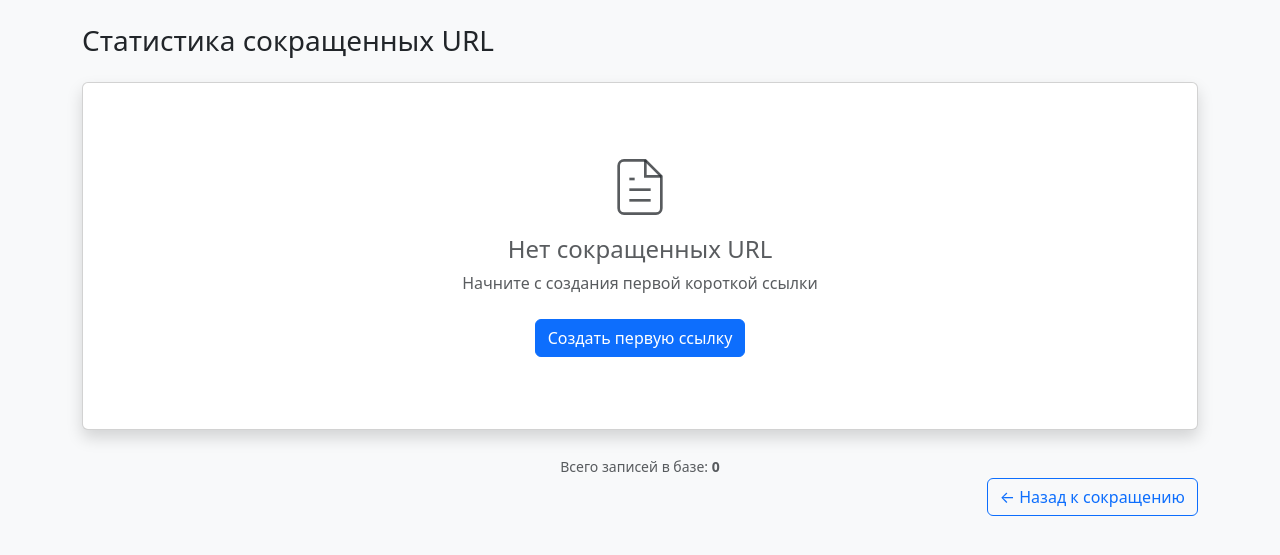
After one commit to IvanPrudey/url_shortener, a Flask app: template templates/status.html in a window 1280 px wide. The commit adds this page. Shown: the top 555 px of the page. Run offline with Flask 3, Linux system fonts and the light colour scheme; the template is opened without the code that fills it, so the values that code supplies are empty.

Commit message:
add_query_constants

```diff
--- a/app.py
+++ b/app.py
@@ -8,7 +8,14 @@ import random
 import string
 import sqlite3
 
-from constants_query import CREATE_INDEX_QUERY, CREATE_QUERY
+from constants_query import (
+    CREATE_INDEX_QUERY,
+    CREATE_QUERY,
+    INSERT_URL_QUERY,
+    SELECT_EXISTING_URL_QUERY,
+    SELECT_REDIRECT_QUERY,
+    SELECT_STATUS_QUERY
+)
 
 
 app = Flask(__name__)
@@ -58,7 +65,7 @@ def shorten_url():
 
     try:
         existing_url = connect.execute(
-            'SELECT short_code FROM urls WHERE original_url = ?',
+            SELECT_EXISTING_URL_QUERY,
             (original_url,)
         ).fetchone()
 
@@ -73,7 +80,7 @@ def shorten_url():
 
         short_code = generate_short_code()
         connect.execute(
-            'INSERT INTO urls (original_url, short_code) VALUES (?, ?)',
+            INSERT_URL_QUERY,
             (original_url, short_code)
         )
         connect.commit()
@@ -85,7 +92,7 @@ def shorten_url():
         short_code = generate_short_code()
         try:
             connect.execute(
-                'INSERT INTO urls (original_url, short_code) VALUES (?, ?)',
+                INSERT_URL_QUERY,
                 (original_url, short_code)
             )
             connect.commit()
@@ -97,7 +104,7 @@ def shorten_url():
                 short_code = generate_short_code()
                 try:
                     connect.execute(
-                        'INSERT INTO urls (original_url, short_code) VALUES (?, ?)',
+                        INSERT_URL_QUERY,
                         (original_url, short_code)
                     )
                     connect.commit()
@@ -118,7 +125,7 @@ def shorten_url():
 def redirect_to_url(short_code):
     connect = get_db_connection()
     url_data = connect.execute(
-        'SELECT original_url FROM urls WHERE short_code = ?', (short_code,)
+        SELECT_REDIRECT_QUERY, (short_code,)
     ).fetchone()
     connect.close()
 
@@ -129,6 +136,14 @@ def redirect_to_url(short_code):
         return redirect('/')
 
 
+@app.route('/status')
+def get_status():
+    connect = get_db_connection()
+    urls = connect.execute(SELECT_STATUS_QUERY).fetchall()
+    connect.close()
+    return render_template('status.html', urls=urls)
+
+
 if __name__ == '__main__':
     init_db(CREATE_QUERY, CREATE_INDEX_QUERY)
     app.run(debug=True)
--- a/constants_query.py
+++ b/constants_query.py
@@ -6,5 +6,8 @@ CREATE_QUERY = '''
                 created_at TIMESTAMP DEFAULT CURRENT_TIMESTAMP
             )
         '''
-
 CREATE_INDEX_QUERY = 'CREATE INDEX IF NOT EXISTS idx_original_url ON urls(original_url)'
+SELECT_STATUS_QUERY = 'SELECT original_url, short_code, created_at FROM urls ORDER BY created_at DESC LIMIT 100'
+INSERT_URL_QUERY = 'INSERT INTO urls (original_url, short_code) VALUES (?, ?)'
+SELECT_EXISTING_URL_QUERY = 'SELECT short_code FROM urls WHERE original_url = ?'
+SELECT_REDIRECT_QUERY = 'SELECT original_url FROM urls WHERE short_code = ?'
--- a/templates/index.html
+++ b/templates/index.html
@@ -4,7 +4,6 @@
     <meta charset="UTF-8">
     <meta name="viewport" content="width=device-width, initial-scale=1.0">
     <title>Сократитель url-адресов</title>
-
     <link href="https://cdn.jsdelivr.net/npm/bootstrap@5.3.0/dist/css/bootstrap.min.css" rel="stylesheet">
 </head>
 <body class="bg-light">
@@ -31,6 +30,9 @@
                             <button type="submit" class="btn btn-primary btn-lg w-100">
                                 Сократить
                             </button>
+                            <a href="/status" class="btn btn-outline-secondary btn-sm">
+                            📊 Статистика
+                            </a>
                         </form>
                     </div>
                 </div>
--- /dev/null
+++ b/templates/status.html
@@ -0,0 +1,105 @@
+<!DOCTYPE html>
+<html>
+<head>
+    <meta charset="UTF-8">
+    <meta name="viewport" content="width=device-width, initial-scale=1.0">
+    <title>Статистика - Сократитель URL</title>
+    <link href="https://cdn.jsdelivr.net/npm/bootstrap@5.3.0/dist/css/bootstrap.min.css" rel="stylesheet">
+    <style>
+        .url-cell {
+            max-width: 400px;
+            overflow: hidden;
+            text-overflow: ellipsis;
+            white-space: nowrap;
+        }
+        .table-hover tbody tr:hover {
+            background-color: rgba(0, 123, 255, 0.075);
+        }
+    </style>
+</head>
+<body class="bg-light">
+    <div class="container mt-4">
+        <div class="row mb-4">
+            <div class="col">
+                <div class="d-flex justify-content-between align-items-center">
+                    <h1 class="h3 mb-0">Статистика сокращенных URL</h1>
+                </div>
+            </div>
+        </div>
+        <div class="row justify-content-center">
+            <div class="col-12">
+                <div class="card shadow">
+                    <div class="card-body p-4">
+                        {% if urls %}
+                            <div class="alert alert-info mb-4">
+                                <i class="bi bi-info-circle"></i>
+                                Всего сокращенных URL: <strong>{{ urls|length }}</strong>
+                            </div>
+                            <div class="table-responsive">
+                                <table class="table table-hover table-striped">
+                                    <thead class="table-dark">
+                                        <tr>
+                                            <th scope="col" width="50%">Оригинальный URL</th>
+                                            <th scope="col" width="20%">Короткий код</th>
+                                            <th scope="col" width="30%">Дата создания</th>
+                                        </tr>
+                                    </thead>
+                                    <tbody>
+                                        {% for url in urls %}
+                                        <tr>
+                                            <td class="url-cell" title="{{ url.original_url }}">
+                                                {{ url.original_url }}
+                                            </td>
+                                            <td>
+                                                <a href="{{ request.host_url }}{{ url.short_code }}"
+                                                   class="btn btn-sm btn-outline-success"
+                                                   target="_blank"
+                                                   title="Перейти по ссылке">
+                                                    {{ url.short_code }}
+                                                </a>
+                                            </td>
+                                            <td>
+                                                <small class="text-muted">{{ url.created_at }}</small>
+                                            </td>
+                                        </tr>
+                                        {% endfor %}
+                                    </tbody>
+                                </table>
+                            </div>
+                        {% else %}
+                            <div class="text-center py-5">
+                                <div class="mb-3">
+                                    <svg width="64" height="64" viewBox="0 0 24 24" fill="none" stroke="currentColor" stroke-width="1" class="text-muted">
+                                        <path d="M14 2H6a2 2 0 0 0-2 2v16a2 2 0 0 0 2 2h12a2 2 0 0 0 2-2V8z"></path>
+                                        <polyline points="14,2 14,8 20,8"></polyline>
+                                        <line x1="16" y1="13" x2="8" y2="13"></line>
+                                        <line x1="16" y1="17" x2="8" y2="17"></line>
+                                        <polyline points="10,9 9,9 8,9"></polyline>
+                                    </svg>
+                                </div>
+                                <h4 class="text-muted">Нет сокращенных URL</h4>
+                                <p class="text-muted">Начните с создания первой короткой ссылки</p>
+                                <a href="/" class="btn btn-primary mt-2">Создать первую ссылку</a>
+                            </div>
+                        {% endif %}
+
+                    </div>
+                </div>
+            </div>
+        </div>
+        <div class="row mt-4">
+            <div class="col text-center">
+                <small class="text-muted">
+                    Всего записей в базе: <strong>{{ urls|length if urls else 0 }}</strong>
+                </small>
+            </div>
+        </div>
+        <div class="text-end">
+            <a href="/" class="btn btn-outline-primary">
+                ← Назад к сокращению
+            </a>
+        </div>
+    </div>
+    <script src="https://cdn.jsdelivr.net/npm/bootstrap@5.3.0/dist/js/bootstrap.bundle.min.js"></script>
+</body>
+</html>
```
